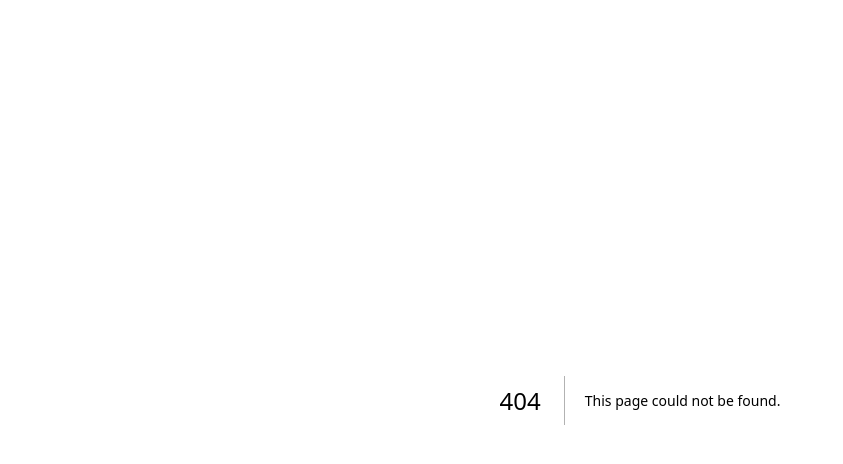
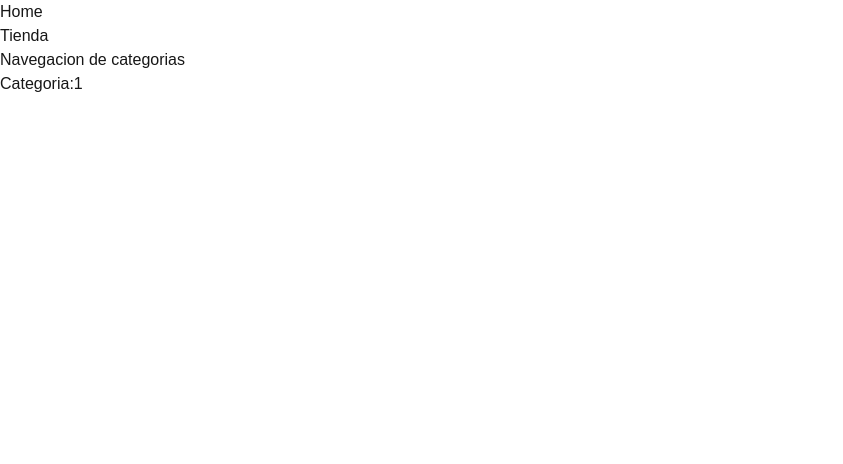
Before and after one commit to erix-code/future-store-next, a Next.js app: page /store/1 in a window 1280 px wide. Before the commit this address had no page. Shown: the top 464 px of the page, without its empty margins (0-843 px from the left). Built offline with nearby package versions, Linux system fonts and the light colour scheme.

Commit message:
Creating the basic routes and the layouts.

```diff
--- a/src/app/layout.tsx
+++ b/src/app/layout.tsx
@@ -1,6 +1,7 @@
 import type { Metadata } from "next";
 import localFont from "next/font/local";
 import "./globals.css";
+import Link  from "next/link";
 
 const geistSans = localFont({
   src: "./fonts/GeistVF.woff",
@@ -28,7 +29,19 @@ export default function RootLayout({
       <body
         className={`${geistSans.variable} ${geistMono.variable} antialiased`}
       >
-        {children}
+      <header>
+        <nav>
+            <ul>
+                <li>
+                    <Link href="/">Home</Link>
+                </li>
+                <li>
+                    <Link href="/store">Tienda</Link>
+                </li>
+            </ul>
+        </nav>
+      </header>
+      {children}
       </body>
     </html>
   );
--- a/src/app/page.tsx
+++ b/src/app/page.tsx
@@ -3,52 +3,7 @@ import Image from "next/image";
 export default function Home() {
   return (
     <div className="grid grid-rows-[20px_1fr_20px] items-center justify-items-center min-h-screen p-8 pb-20 gap-16 sm:p-20 font-[family-name:var(--font-geist-sans)]">
-      <main className="flex flex-col gap-8 row-start-2 items-center sm:items-start">
-        <Image
-          className="dark:invert"
-          src="https://nextjs.org/icons/next.svg"
-          alt="Next.js logo"
-          width={180}
-          height={38}
-          priority
-        />
-        <ol className="list-inside list-decimal text-sm text-center sm:text-left font-[family-name:var(--font-geist-mono)]">
-          <li className="mb-2">
-            Get started by editing{" "}
-            <code className="bg-black/[.05] dark:bg-white/[.06] px-1 py-0.5 rounded font-semibold">
-              src/app/page.tsx
-            </code>
-            .
-          </li>
-          <li>Save and see your changes instantly.</li>
-        </ol>
-
-        <div className="flex gap-4 items-center flex-col sm:flex-row">
-          <a
-            className="rounded-full border border-solid border-transparent transition-colors flex items-center justify-center bg-foreground text-background gap-2 hover:bg-[#383838] dark:hover:bg-[#ccc] text-sm sm:text-base h-10 sm:h-12 px-4 sm:px-5"
-            href="https://vercel.com/new?utm_source=create-next-app&utm_medium=appdir-template-tw&utm_campaign=create-next-app"
-            target="_blank"
-            rel="noopener noreferrer"
-          >
-            <Image
-              className="dark:invert"
-              src="https://nextjs.org/icons/vercel.svg"
-              alt="Vercel logomark"
-              width={20}
-              height={20}
-            />
-            Deploy now
-          </a>
-          <a
-            className="rounded-full border border-solid border-black/[.08] dark:border-white/[.145] transition-colors flex items-center justify-center hover:bg-[#f2f2f2] dark:hover:bg-[#1a1a1a] hover:border-transparent text-sm sm:text-base h-10 sm:h-12 px-4 sm:px-5 sm:min-w-44"
-            href="https://nextjs.org/docs?utm_source=create-next-app&utm_medium=appdir-template-tw&utm_campaign=create-next-app"
-            target="_blank"
-            rel="noopener noreferrer"
-          >
-            Read our docs
-          </a>
-        </div>
-      </main>
+      <h1>HOla mundo</h1>
       <footer className="row-start-3 flex gap-6 flex-wrap items-center justify-center">
         <a
           className="flex items-center gap-2 hover:underline hover:underline-offset-4"
--- /dev/null
+++ b/src/app/store/[category]/page.tsx
@@ -0,0 +1,11 @@
+interface CategoryProps {
+    params: {
+    category: string
+    }
+}
+export default function Category(props: CategoryProps) {
+    const { category} = props.params;
+    return(
+        <h1>Categoria:{category}</h1>
+    )
+}
--- /dev/null
+++ b/src/app/store/layout.tsx
@@ -0,0 +1,8 @@
+export default function Layout({children} : {children: React.ReactNode}){
+    return (
+        <main>
+            <nav>Navegacion de categorias</nav>
+            {children}
+        </main>
+    )
+}
--- /dev/null
+++ b/src/app/store/page.tsx
@@ -0,0 +1,6 @@
+
+export default function Store() {
+    return(
+        <h1>Store</h1>
+    )
+}
```
